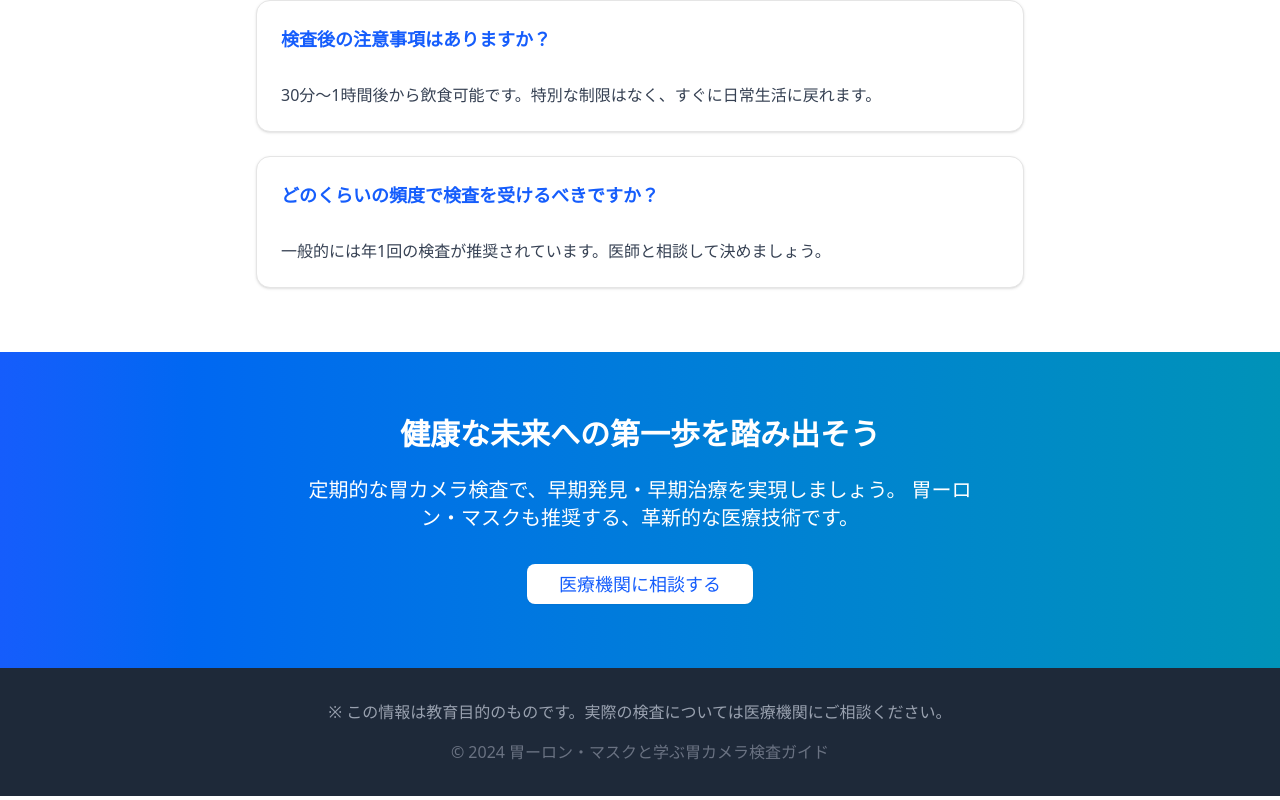
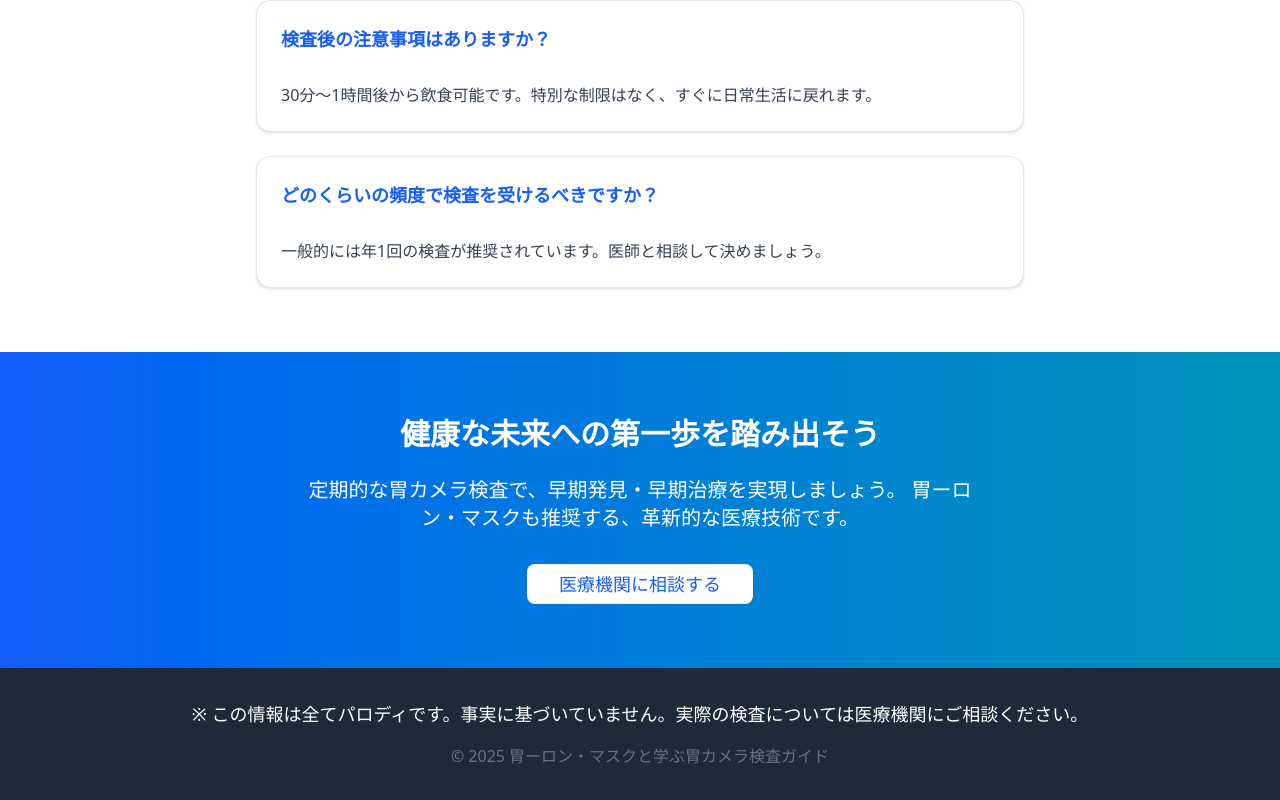
Before and after one commit to toshihiroPRO/elon-gastroscopy-guide, a React (Vite) app: page / in a window 1280 px wide. Shown: the part 7141-7941 px from the top of the page. Built offline with nearby package versions, Linux system fonts and the light colour scheme.

Commit message:
style: make footer disclaimer white and larger

```diff
--- a/src/App.jsx
+++ b/src/App.jsx
@@ -328,11 +328,11 @@ function App() {
       {/* Footer */}
       <footer className="bg-gray-800 text-white py-8">
         <div className="container mx-auto px-4 text-center">
-          <p className="text-gray-400 mb-4">
-            ※ この情報は教育目的のものです。実際の検査については医療機関にご相談ください。
+          <p className="text-white text-lg mb-4">
+            ※ この情報は全てパロディです。事実に基づいていません。実際の検査については医療機関にご相談ください。
           </p>
           <p className="text-gray-500">
-            © 2024 胃ーロン・マスクと学ぶ胃カメラ検査ガイド
+            © 2025 胃ーロン・マスクと学ぶ胃カメラ検査ガイド
           </p>
         </div>
       </footer>
```
Also changed, not shown: 1 other file (tests, documents, lock files or other folders).
